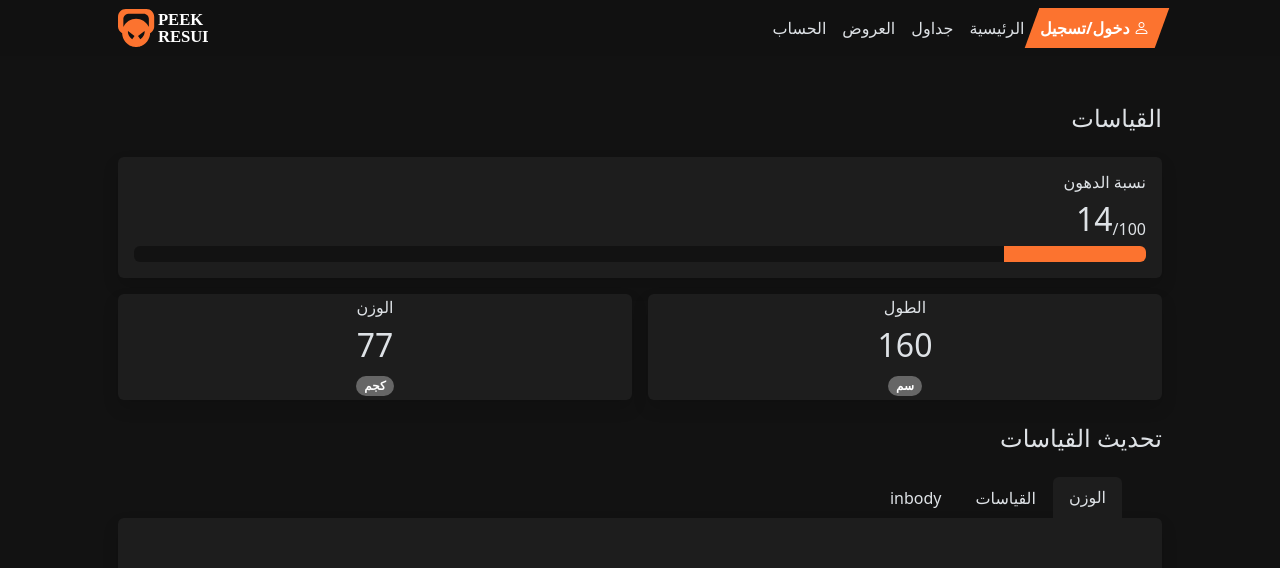
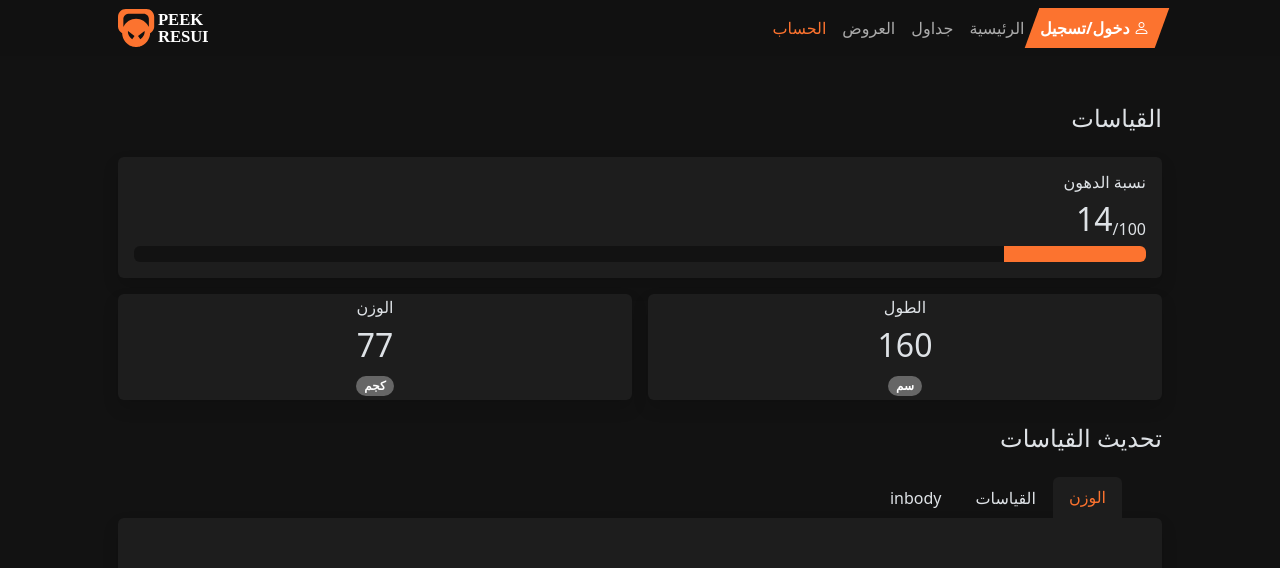
Before and after one commit to Naifpc/PeekResult, a React (Create React App) app: page /Account in a window 1280 px wide. Shown: the top 568 px of the page. Built offline with nearby package versions, Linux system fonts and the light colour scheme.

Commit message:
modified:   src/App.css 	modified:   src/pages/account.js 	modified:   src/partials/navbar.js

```diff
--- a/src/App.css
+++ b/src/App.css
@@ -1,6 +1,8 @@
 .App {
   text-align: center;
 }
+
+
 
 .App-logo {
   height: 40vmin;
@@ -92,12 +94,17 @@
 .nav-link {
   text-decoration: none;
 }
+.nav-link.active{
+  color: var(--bs-primary) !important;
+}
+
 .nav-link:hover,
 a:hover,
 .card-custom:hover,
 .offer-card:hover {
   color: var(--bs-primary) !important;
 }
+
 
 
 
@@ -214,9 +221,7 @@ a:hover,
   background-color: var(--bs-primary) !important;
 }
 
-.nav-link {
-  color: var(--bs-body-text) !important;
-}
+
 
 .status-bar {
   background-color: var(--bs-primary);
--- a/src/pages/account.js
+++ b/src/pages/account.js
@@ -47,7 +47,7 @@ function account() {
         <ul class="nav nav-tabs " id="myTab" role="tablist">
           <li class=" nav-item " role="presentation">
             <button
-              class="nav-link active"
+              class="nav-link text-body active"
               id="home-tab"
               data-bs-toggle="tab"
               data-bs-target="#home"
@@ -61,7 +61,7 @@ function account() {
           </li>
           <li class="nav-item" role="presentation">
             <button
-              class="nav-link"
+              class="nav-link text-body"
               id="profile-tab"
               data-bs-toggle="tab"
               data-bs-target="#profile"
@@ -73,9 +73,9 @@ function account() {
               القياسات
             </button>
           </li>
-          <li class="nav-item" role="presentation">
+          <li class="nav-item " role="presentation">
             <button
-              class="nav-link"
+              class="nav-link text-body"
               id="contact-tab"
               data-bs-toggle="tab"
               data-bs-target="#contact"
--- a/src/partials/navbar.js
+++ b/src/partials/navbar.js
@@ -1,6 +1,5 @@
 import React from "react";
-import { Link } from "react-router-dom";
-
+import { NavLink, Outlet, Link } from "react-router-dom";
 
 function BrowserNavbar() {
   return (
@@ -41,8 +40,9 @@ function BrowserNavbar() {
               <li class="nav-item" data-bs-dismiss="offcanvas">
                 <button
                   type="button"
-                  data-bs-toggle="modal" data-bs-target="#loginModal"
-                  class="nav-link active w-100 btn btn-primary bg-primary rounded-0 text-white fw-bold "
+                  data-bs-toggle="modal"
+                  data-bs-target="#loginModal"
+                  class="nav-link  w-100 btn btn-primary bg-primary rounded-0 text-white fw-bold "
                   to="/"
                 >
                   <div>
@@ -52,88 +52,141 @@ function BrowserNavbar() {
                 </button>
               </li>
               <li class="nav-item" data-bs-dismiss="offcanvas">
-                <Link class="nav-link active" to="/">
+                <NavLink
+                  className={({ isActive }) =>
+                    isActive
+                      ? "nav-link active text-center d-flex flex-column align-items-center"
+                      : "nav-link text-center d-flex flex-column align-items-center"
+                  }
+                  to="/"
+                >
                   الرئيسية
-                </Link>
+                </NavLink>
               </li>
               <li class="nav-item " data-bs-dismiss="offcanvas">
-                <Link class="nav-link active" to="/Schedules">
+                <NavLink
+                  className={({ isActive }) =>
+                    isActive
+                      ? "nav-link active text-center d-flex flex-column align-items-center"
+                      : "nav-link text-center d-flex flex-column align-items-center"
+                  }
+                  to="/Schedules"
+                >
                   جداول
-                </Link>
+                </NavLink>
               </li>
               <li class="nav-item" data-bs-dismiss="offcanvas">
-                <Link class="nav-link active" to="/Offers">
+                <NavLink
+                  className={({ isActive }) =>
+                    isActive
+                      ? "nav-link active text-center d-flex flex-column align-items-center"
+                      : "nav-link text-center d-flex flex-column align-items-center"
+                  }
+                  to="/Offers"
+                >
                   العروض
-                </Link>
+                </NavLink>
               </li>
               <li class="nav-item" data-bs-dismiss="offcanvas">
-                <Link class="nav-link active " to="/Account">
+                <NavLink
+                  className={({ isActive }) =>
+                    isActive
+                      ? "nav-link active text-center d-flex flex-column align-items-center"
+                      : "nav-link text-center d-flex flex-column align-items-center"
+                  }
+                  to="/Account"
+                >
                   الحساب
-                </Link>
+                </NavLink>
               </li>
             </ul>
           </div>
         </div>
-        <Link class="" to="/">
+        <NavLink class="" to="/">
           <img
             src={`${process.env.PUBLIC_URL}/PR-Logo-Light.svg`}
             alt="PEEK RESULT"
             width="90"
           />
-        </Link>
-
-
+        </NavLink>
       </nav>
-
     </div>
-
-
   );
 }
 
 function MobileBotNavbar() {
   return (
-
-
-    <div class="fixed-bottom bg-body  ">
-      <nav class="container d-flex justify-content-evenly navbar navbar-expand-lg px-2 px-sm-2 px-md-3 px-lg-4 px-xl-5">
-
-        <Link className="nav-link active" to="/">
-        <i class="bi bi-person-badge fs-1"></i>
-        </Link>
-
-        <Link className="nav-link active"  to="/Schedules">
-          <i class="bi bi-calendar3 fs-1"></i>
-        </Link>
-
-        <Link className="nav-link active" to="/Offers">
-        <i class="bi bi-patch-check fs-1"></i>
-        </Link>
-
-        <Link className="nav-link active" to="/Account">
-        <i class="bi bi-person fs-1"></i>
-        </Link>
-
+    <nav class="navbar py-0 px-2 px-sm-2 px-md-3 px-lg-4 px-xl-5 fixed-bottom bg-body ">
+      <div class="container-fluid p-0">
+        <ul class="navbar-nav d-flex flex-row justify-content-evenly p-0 w-100">
+          <li class="nav-item">
+            <NavLink
+              className={({ isActive }) =>
+                isActive
+                  ? "nav-link active text-center d-flex flex-column align-items-center"
+                  : "nav-link text-center d-flex flex-column align-items-center"
+              }
+              to="/"
+            >
+              <i class="bi bi-person-badge fs-2"></i>
+              <h2 class="nav-link">Trainers</h2>
+            </NavLink>
+          </li>
+          <li class="nav-item">
+            <NavLink
+              className={({ isActive }) =>
+                isActive
+                  ? "nav-link active text-center d-flex flex-column align-items-center"
+                  : "nav-link text-center d-flex flex-column align-items-center"
+              }
+              to="/Schedules"
+            >
+              <i class="bi bi-calendar3 fs-2"></i>
+              <h2 class="nav-link">Schedules</h2>
+            </NavLink>
+          </li>
+          <li class="nav-item">
+            <NavLink
+              className={({ isActive }) =>
+                isActive
+                  ? "nav-link active text-center d-flex flex-column align-items-center"
+                  : "nav-link text-center d-flex flex-column align-items-center"
+              }
+              to="/Offers"
+            >
+              <i class="bi bi-patch-check fs-2"></i>
+              <h2 class="nav-link">Offers</h2>
+            </NavLink>
+          </li>
+          <li class="nav-item">
+            <NavLink
+              className={({ isActive }) =>
+                isActive
+                  ? "nav-link active text-center d-flex flex-column align-items-center"
+                  : "nav-link text-center d-flex flex-column align-items-center"
+              }
+              to="/Account"
+            >
+              <i class="bi bi-person fs-2"></i>
+              <h2 class="nav-link">Account</h2>
+            </NavLink>
+          </li>
+        </ul>
+      </div>
     </nav>
-
-    </div>
-
-
   );
 }
 
 function MobiletopNavbar() {
   return (
-
-
     <div class=" bg-body  ">
       <nav class="container d-flex justify-content-between navbar navbar-expand-lg px-2 px-sm-2 px-md-3 px-lg-4 px-xl-5">
-
         <div>
           <button
             type="button"
-                  data-bs-toggle="modal" data-bs-target="#loginModal"
-                  class="nav-link active w-100 btn btn-primary bg-primary rounded-0 text-white  p-1 me-1 "
+            data-bs-toggle="modal"
+            data-bs-target="#loginModal"
+            class="nav-link  w-100 btn btn-primary bg-primary rounded-0 text-white  p-1 me-1 "
             to="/"
           >
             <div>
@@ -149,15 +202,9 @@ function MobiletopNavbar() {
             width="90"
           />
         </Link>
-
-
-
       </nav>
-
     </div>
-
-
   );
 }
 
-export { BrowserNavbar, MobileBotNavbar,MobiletopNavbar };
+export { BrowserNavbar, MobileBotNavbar, MobiletopNavbar };
```
Lines whose indentation alone changed are shown as unchanged.
